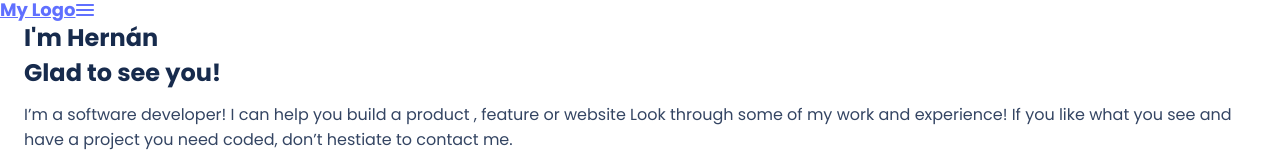
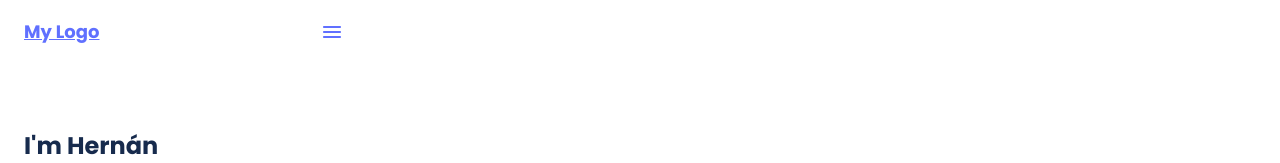
Before and after one commit to HFG43/Portfolio__test, a plain HTML site: page index.html in a window 1280 px wide. Shown: the top 163 px of the page. Drawn offline with Linux system fonts and the light colour scheme.

Commit message:
Fix Positions
Each section is now in position, with its correct style. Final images pending.

```diff
--- a/style.css
+++ b/style.css
@@ -11,9 +11,9 @@
 }
 
 .navbar {
-    display: flex;
-    justify-content: space-between;
-  }
+  display: flex;
+  position: absolute;
+}
 
 .my-logo {
   width: 76px;
@@ -23,7 +23,13 @@
   font-weight: 700;
   font-size: 18px;
   line-height: 20px;
+  margin-left: 24px;
+  margin-top: 63px;
+}
 
+.hamburguer {
+    margin-left: 223px;
+    margin-top: 63px;
 }
 
 .header2 {
@@ -32,7 +38,7 @@
   font-weight: 700;
   margin-left: 24px;
   margin-right: 24px;
-
+  margin-top: 128px;
 }
 
 .about-me-paragraph{
@@ -64,10 +70,8 @@
   display: flex;
   justify-content: flex-start;
   list-style: none;
-
 }
 
 .media-links li {
   margin-left: 24px;
-
 }
```
